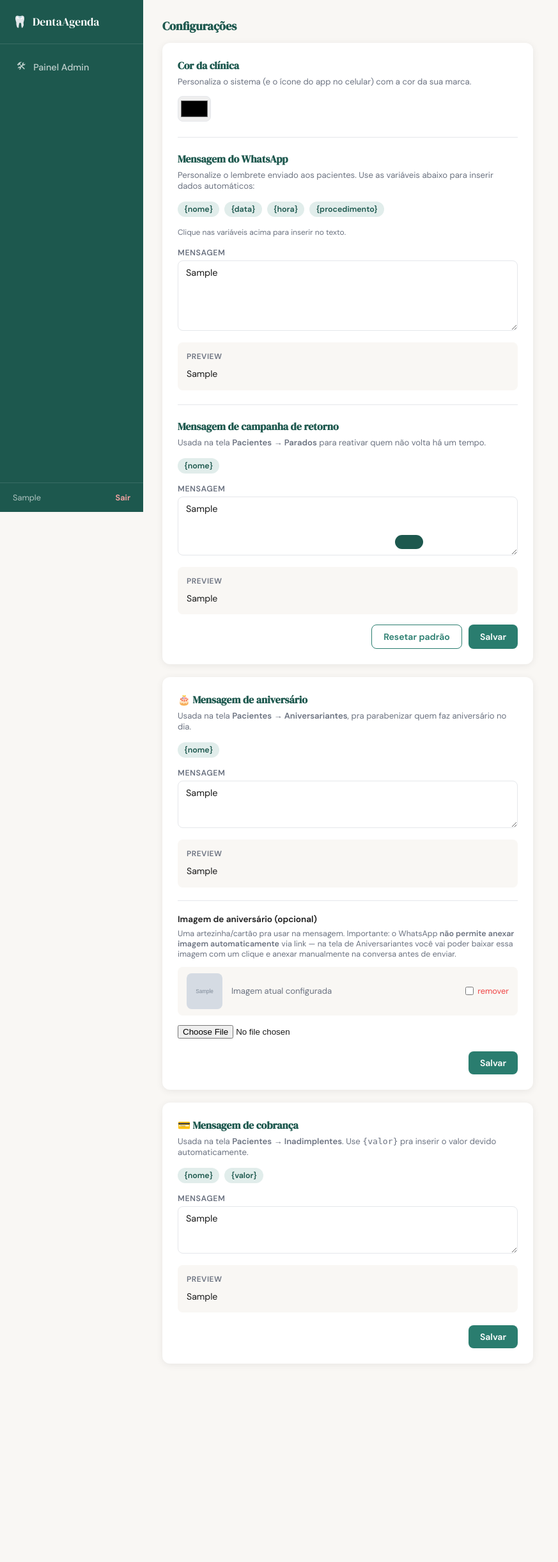
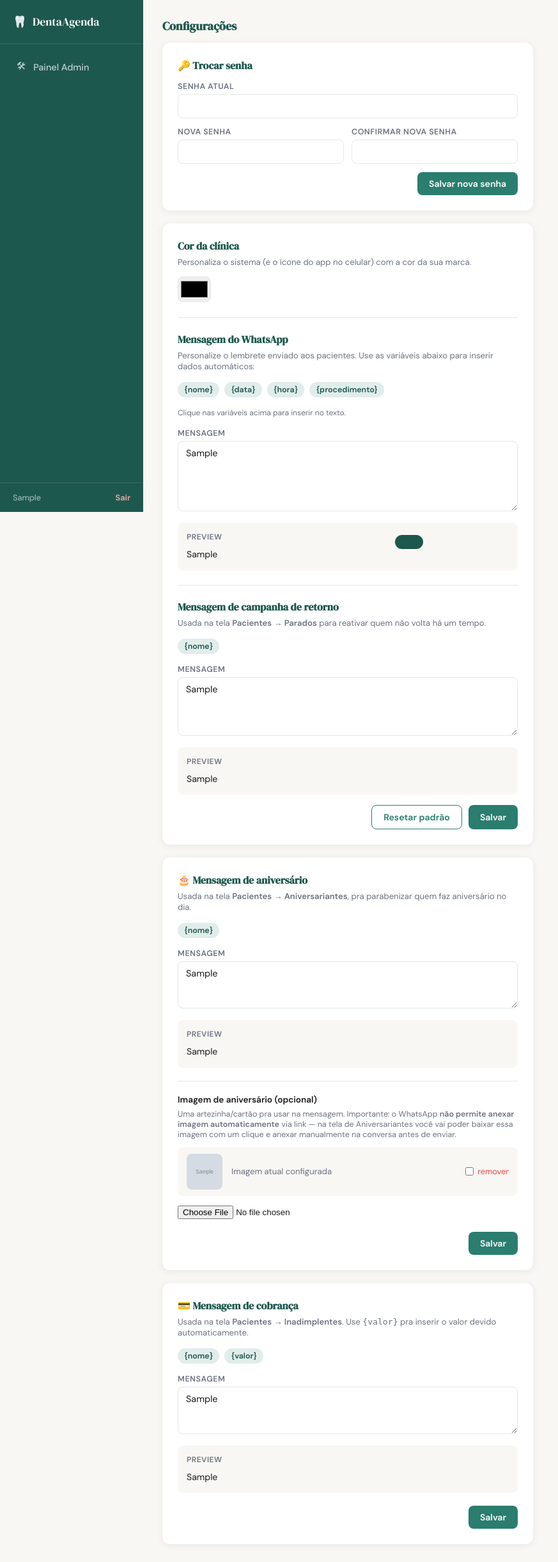
Before and after one commit to toitipadilha/dentaagenda0607, a Flask app: page /configuracoes in a window 1280 px wide. Shown: the whole page at 64% size, without its empty margins (0-873 px from the left). Before the commit the page ends 2107 px from the top, so only its background shows below. Run offline with Flask 3, Linux system fonts and the light colour scheme; a user stored in the database is signed in; tables that the repository leaves empty hold one stand-in row (values such as "Sample post"); grey boxes marked "Sample" are stand-in pictures.

Commit message:
Add files via upload

```diff
--- a/app.py
+++ b/app.py
@@ -920,6 +920,28 @@
         return redirect(url_for('configuracoes'))
     return render_template('configuracoes.html', clinica=clinica)
 
+@app.route('/configuracoes/senha', methods=['POST'])
+@login_required
+def trocar_senha():
+    atual = request.form.get('senha_atual', '')
+    nova = request.form.get('senha_nova', '')
+    confirmar = request.form.get('senha_confirmar', '')
+
+    if not current_user.check_senha(atual):
+        flash('Senha atual incorreta.', 'erro')
+        return redirect(url_for('configuracoes'))
+    if len(nova) < 6:
+        flash('A nova senha precisa ter pelo menos 6 caracteres.', 'erro')
+        return redirect(url_for('configuracoes'))
+    if nova != confirmar:
+        flash('A confirmação não bateu com a nova senha.', 'erro')
+        return redirect(url_for('configuracoes'))
+
+    current_user.set_senha(nova)
+    db.session.commit()
+    flash('Senha alterada com sucesso!', 'ok')
+    return redirect(url_for('configuracoes'))
+
 
 # ─────────────────────────────────────────────
 # FINANCEIRO
@@ -1164,6 +1186,17 @@
     flash(f'Clínica "{nome}" e todos os seus dados foram excluídos.', 'ok')
     return redirect(url_for('admin_dashboard'))
 
+@app.route('/admin/usuarios/<int:uid>/resetar-senha', methods=['POST'])
+@admin_required
+def admin_resetar_senha(uid):
+    import secrets
+    u = Usuario.query.filter(Usuario.id == uid, Usuario.clinica_id != None).first_or_404()
+    nova_senha = secrets.token_urlsafe(6)  # ex: "kX9p2Qz"
+    u.set_senha(nova_senha)
+    db.session.commit()
+    flash(f'Senha de {u.nome} ({u.email}) resetada! Nova senha: {nova_senha} — copie agora, ela não vai aparecer de novo.', 'ok')
+    return redirect(url_for('admin_dashboard'))
+
 
 # ─────────────────────────────────────────────
 # PWA — ícone e manifest personalizados por clínica
--- a/templates/configuracoes.html
+++ b/templates/configuracoes.html
@@ -3,6 +3,29 @@
 {% block content %}
 <div class="section-head">
   <h2>Configurações</h2>
+</div>
+
+<div style="background:var(--white);border-radius:var(--radius);padding:24px;box-shadow:var(--shadow);max-width:580px;margin-bottom:20px">
+  <h3 style="font-family:'DM Serif Display',serif;color:var(--teal-dk);font-size:1rem;margin-bottom:14px">🔑 Trocar senha</h3>
+  <form method="POST" action="{{ url_for('trocar_senha') }}">
+    <div class="form-group">
+      <label>Senha atual</label>
+      <input type="password" name="senha_atual" required>
+    </div>
+    <div class="form-row">
+      <div class="form-group">
+        <label>Nova senha</label>
+        <input type="password" name="senha_nova" required minlength="6">
+      </div>
+      <div class="form-group">
+        <label>Confirmar nova senha</label>
+        <input type="password" name="senha_confirmar" required minlength="6">
+      </div>
+    </div>
+    <div style="display:flex;justify-content:flex-end">
+      <button type="submit" class="btn btn-primary">Salvar nova senha</button>
+    </div>
+  </form>
 </div>
 
 <div style="background:var(--white);border-radius:var(--radius);padding:24px;box-shadow:var(--shadow);max-width:580px">
```
Also changed, not shown: templates/admin_dashboard.html (+17 -2 lines).
